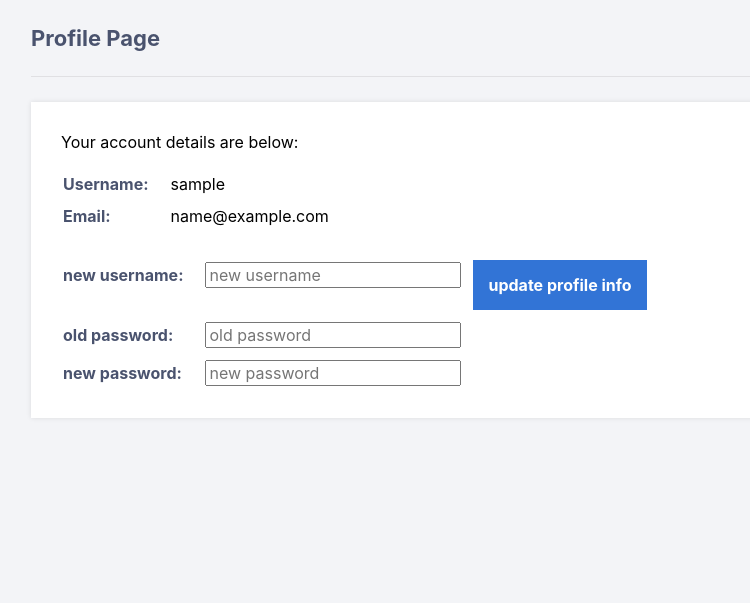
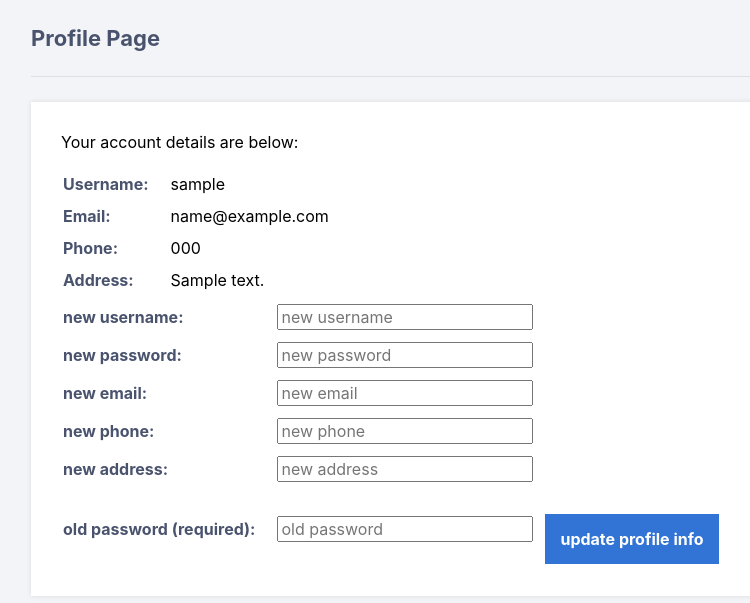
Before and after one commit to rliu2400/LoginDemo, a PHP site: page /profile.php in a window 1280 px wide. Shown: the part 68-671 px from the top of the page, without its empty margins (109-859 px from the left). Run offline with PHP 8.4, Linux system fonts and the light colour scheme; the visitor is signed in with stand-in values (Sample User, id 1); tables that the repository leaves empty or names only in its code hold one stand-in row (values such as "Sample post").

```diff
--- a/profile.php
+++ b/profile.php
@@ -17,11 +17,11 @@ if (mysqli_connect_errno()) {
 	exit('Failed to connect to MySQL: ' . mysqli_connect_error());
 }
 // We don't have the password or email info stored in sessions so instead we can get the results from the database.
-$stmt = $con->prepare('SELECT password, username, email FROM accounts WHERE id = ?');
+$stmt = $con->prepare('SELECT password, username, email, phone, address FROM accounts WHERE id = ?');
 // In this case we can use the account ID to get the account info.
 $stmt->bind_param('i', $_SESSION['id']);
 $stmt->execute();
-$stmt->bind_result($password, $username, $email);
+$stmt->bind_result($password, $username, $email, $phone, $address);
 $stmt->fetch();
 $stmt->close();
 if (!empty($_POST['old_password'])) {
@@ -29,14 +29,34 @@ if (!empty($_POST['old_password'])) {
 		exit('incorrect password!');
 	}
 	if (!empty($_POST['new_username'])) {
-		if ($con->query(sprintf('UPDATE `accounts` SET `username` = "%s" WHERE %d', $_POST['new_username'], $_SESSION['id'])) === TRUE) {
-			echo "username updated successfully";
-		}
+		$change_user = $con->prepare('UPDATE `accounts` SET `username` = (?) WHERE (?)');
+		$change_user->bind_param('ss', $_POST['new_username'], $_SESSION['id']);
+		$change_user->execute();
+		$change_user->close();
 	}
 	if (!empty($_POST['new_password'])) {
-		if ($con->query(sprintf('UPDATE `accounts` SET `password` = "%s" WHERE %d', password_hash($_POST['new_password'], PASSWORD_DEFAULT), $_SESSION['id'])) === TRUE) {
-			echo "password updated successfully";
-		}
+		$change_user = $con->prepare('UPDATE `accounts` SET `password` = (?) WHERE (?)');
+		$change_user->bind_param('ss', password_hash($_POST['new_password'], PASSWORD_DEFAULT), $_SESSION['id']);
+		$change_user->execute();
+		$change_user->close();
+	}
+	if (!empty($_POST['new_email'])) {
+		$change_user = $con->prepare('UPDATE `accounts` SET `email` = (?) WHERE (?)');
+		$change_user->bind_param('ss', $_POST['new_email'], $_SESSION['id']);
+		$change_user->execute();
+		$change_user->close();
+	}
+	if (!empty($_POST['new_phone'])) {
+		$change_user = $con->prepare('UPDATE `accounts` SET `phone` = (?) WHERE (?)');
+		$change_user->bind_param('ss', $_POST['new_phone'], $_SESSION['id']);
+		$change_user->execute();
+		$change_user->close();
+	}
+	if (!empty($_POST['new_address'])) {
+		$change_user = $con->prepare('UPDATE `accounts` SET `address` = (?) WHERE (?)');
+		$change_user->bind_param('ss', $_POST['new_address'], $_SESSION['id']);
+		$change_user->execute();
+		$change_user->close();
 	}
 	header('Location: profile.php');
 	exit;
@@ -71,21 +91,41 @@ if (!empty($_POST['old_password'])) {
 						<td>Email:</td>
 						<td><?=$email?></td>
 					</tr>
+					<tr>
+						<td>Phone:</td>
+						<td><?=$phone?></td>
+					</tr>
+					<tr>
+						<td>Address:</td>
+						<td><?=$address?></td>
+					</tr>
 				</table>
 				<form action = "profile.php" method = "post">
 					<table>
 						<tr>
 							<td>new username:</td>
 							<td> <input type="text" name = "new_username" placeholder="new username" id="username"> </td>
-							<td> <input type = "submit" value = "update profile info"> </td>
-						</tr>
-						<tr>
-							<td>old password: </td>
-							<td> <input type = "text" name = "old_password" placeholder = "old password" id = "password" required> </td>
 						</tr>
 						<tr>
 							<td>new password: </td>
 							<td> <input type = "text" name = "new_password" placeholder = "new password" id = "password"> </td>
+						</tr>
+						<tr>
+							<td>new email: </td>
+							<td> <input type = "text" name = "new_email" placeholder = "new email" id = "email"> </td>
+						</tr>
+						<tr>
+							<td>new phone: </td>
+							<td> <input type = "text" name = "new_phone" placeholder = "new phone" id = "phone"> </td>
+						</tr>
+						<tr>
+							<td>new address: </td>
+							<td> <input type = "text" name = "new_address" placeholder = "new address" id = "address"> </td>
+						</tr>
+						<tr>
+							<td>old password (required): </td>
+							<td> <input type = "text" name = "old_password" placeholder = "old password" id = "password" required> </td>
+							<td> <input type = "submit" value = "update profile info"> </td>
 						</tr>
 					</table>
 				</form>
```
